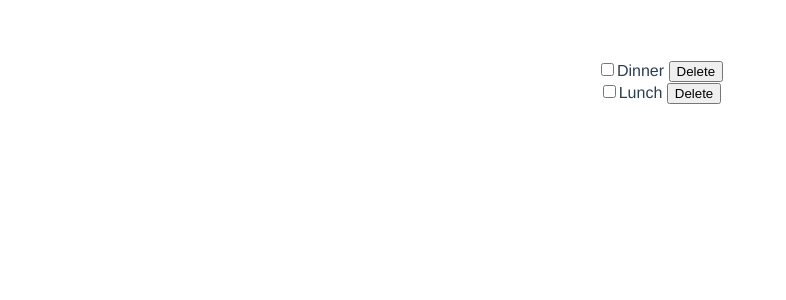
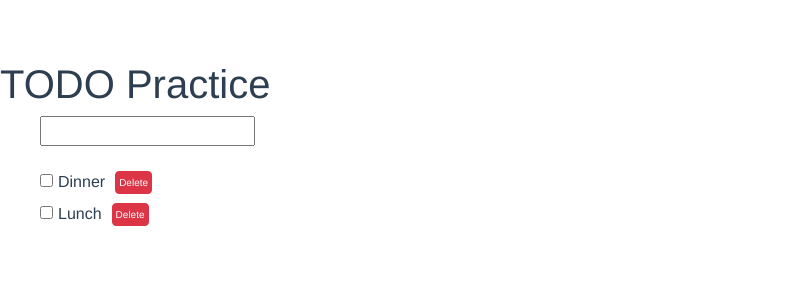
Before and after one commit to shrimp509/vue-helloworld, a Vue app: page / in a window 1280 px wide. Shown: the top 300 px of the page, without its empty margins (0-786 px from the left). Built offline with nearby package versions, Linux system fonts and the light colour scheme.

Commit message:
Beautify with bootstrap and styles

```diff
--- a/public/index.html
+++ b/public/index.html
@@ -6,11 +6,16 @@
     <meta name="viewport" content="width=device-width,initial-scale=1.0">
     <link rel="icon" href="<%= BASE_URL %>favicon.ico">
     <title><%= htmlWebpackPlugin.options.title %></title>
+    <link rel="stylesheet" href="https://maxcdn.bootstrapcdn.com/bootstrap/4.0.0/css/bootstrap.min.css" integrity="sha384-Gn5384xqQ1aoWXA+058RXPxPg6fy4IWvTNh0E263XmFcJlSAwiGgFAW/dAiS6JXm" crossorigin="anonymous">
+    <script src="https://code.jquery.com/jquery-3.2.1.slim.min.js" integrity="sha384-KJ3o2DKtIkvYIK3UENzmM7KCkRr/rE9/Qpg6aAZGJwFDMVNA/GpGFF93hXpG5KkN" crossorigin="anonymous"></script>
+    <script src="https://cdnjs.cloudflare.com/ajax/libs/popper.js/1.12.9/umd/popper.min.js" integrity="sha384-ApNbgh9B+Y1QKtv3Rn7W3mgPxhU9K/ScQsAP7hUibX39j7fakFPskvXusvfa0b4Q" crossorigin="anonymous"></script>
+    <script src="https://maxcdn.bootstrapcdn.com/bootstrap/4.0.0/js/bootstrap.min.js" integrity="sha384-JZR6Spejh4U02d8jOt6vLEHfe/JQGiRRSQQxSfFWpi1MquVdAyjUar5+76PVCmYl" crossorigin="anonymous"></script>
   </head>
   <body>
     <noscript>
       <strong>We're sorry but <%= htmlWebpackPlugin.options.title %> doesn't work properly without JavaScript enabled. Please enable it to continue.</strong>
     </noscript>
+
     <div id="app"></div>
     <!-- built files will be auto injected -->
   </body>
--- a/src/App.vue
+++ b/src/App.vue
@@ -32,4 +32,8 @@
   color: #2c3e50;
   margin-top: 60px;
 }
+
+TodoList {
+  text-align: center;
+}
 </style>
--- a/src/components/Todo.vue
+++ b/src/components/Todo.vue
@@ -4,7 +4,7 @@
       <label>
         <input type="checkbox">{{ thing }}
       </label>
-      <button>Delete</button>
+      <button class="btn btn-danger">Delete</button>
     </li>
   </div>
 </template>
@@ -20,4 +20,13 @@
 
 <!-- Add "scoped" attribute to limit CSS to this component only -->
 <style scoped>
+button {
+  margin-left: 10px;
+  font-size: 10px;
+  padding: 3px;
+}
+
+input {
+  margin-right: 5px;
+}
 </style>
--- a/src/components/TodoList.vue
+++ b/src/components/TodoList.vue
@@ -1,6 +1,9 @@
 <template>
   <div class="todo">
+    <h1>TODO Practice</h1>
     <ul>
+      <input v-model="newTodo" @keyup.enter='addNewTodo'>
+      <br><br>
       <li v-for="thing in things" :key="thing.id">
         <Todo :thing="thing" />
       </li>
@@ -18,12 +21,26 @@
   },
   props: {
     things: Array
+  },
+  data() {
+    return {
+      newTodo: ""
+    }
+  },
+  methods: {
+    addNewTodo: function() {
+      this.things.push(this.newTodo);
+      this.newTodo = "";
+    }
   }
 }
 </script>
 
 <!-- Add "scoped" attribute to limit CSS to this component only -->
 <style scoped>
+div {
+  text-align: left;
+}
 ul {
     list-style-type:none;
 }
```
